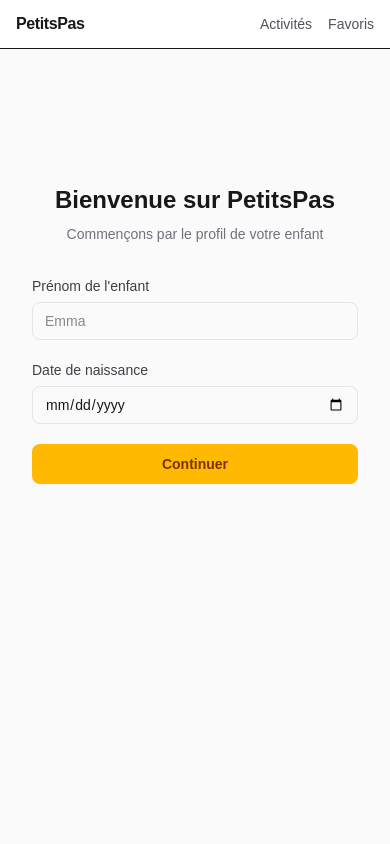
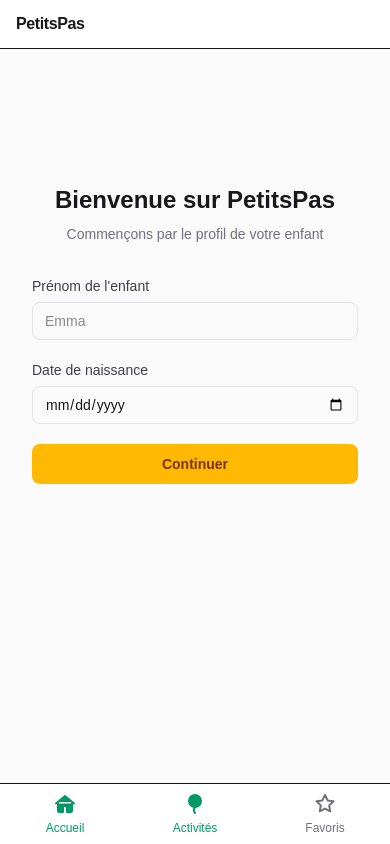
Before and after one commit to Wall-E75/petitpas, a Next.js app: page / in a window 390 px wide. Built offline with nearby package versions, Linux system fonts and the light colour scheme.

Commit message:
feat(layout): ajouter la bottom tab bar pour mobile
- créer BottomTabBar (Client Component, usePathname pour l'onglet actif)
- remplacer la nav du header par un header minimal (logo) + BottomTabBar en bas, visible uniquement sur mobile

```diff
--- a/src/app/(app)/layout.tsx
+++ b/src/app/(app)/layout.tsx
@@ -1,4 +1,5 @@
 import Link from 'next/link'
+import BottomTabBar from '@/shared/components/BottomTabBar'
 
 // Server Component (défaut Next.js) — pas de 'use client'.
 // Ce layout s'applique à toutes les pages du groupe de routes (app).
@@ -6,22 +7,22 @@ import Link from 'next/link'
 // app/(app)/page.tsx → route "/"
 // app/(app)/profil/page.tsx → route "/profil"
 //
-// Link reste utilisable ici sans 'use client' : c'est un composant fourni
-// par Next.js, pas un hook — il ne force pas ce layout à devenir client.
+// BottomTabBar est un Client Component (usePathname), mais l'imbriquer ici
+// ne force pas AppLayout à devenir client : seule la frontière déclarée par
+// 'use client' dans BottomTabBar.tsx bascule côté client.
 
 export default function AppLayout({ children }: { children: React.ReactNode }) {
   return (
     <div className="min-h-screen bg-zinc-50">
-      <header className="border-b bg-white px-4 py-3">
-        <div className="flex items-center justify-between">
-          <span className="font-semibold tracking-tight text-zinc-900">PetitsPas</span>
-          <nav className="flex gap-4 text-sm font-medium text-zinc-600">
-            <Link href="/" className="hover:text-zinc-900">Activités</Link>
-            <Link href="/favoris" className="hover:text-zinc-900">Favoris</Link>
-          </nav>
-        </div>
+      <header className="flex items-center justify-between border-b bg-white px-4 py-3">
+        <span className="font-semibold tracking-tight text-zinc-900">PetitsPas</span>
+        <nav className="hidden gap-4 text-sm font-medium text-zinc-600 md:flex">
+          <Link href="/" className="hover:text-zinc-900">Activités</Link>
+          <Link href="/favoris" className="hover:text-zinc-900">Favoris</Link>
+        </nav>
       </header>
-      <main className="mx-auto max-w-5xl px-4 py-8">{children}</main>
+      <main className="mx-auto max-w-5xl px-4 py-8 pb-24 md:pb-8">{children}</main>
+      <BottomTabBar />
     </div>
   )
 }
--- /dev/null
+++ b/src/shared/components/BottomTabBar.tsx
@@ -0,0 +1,102 @@
+'use client'
+
+import Link from 'next/link'
+import { usePathname } from 'next/navigation'
+
+// usePathname est un hook (utilise du state interne au routeur) : Next.js
+// interdit de l'appeler dans un Server Component. 'use client' déclare donc
+// cette frontière — c'est le point d'entrée client, comme pour FavoriteButton.
+
+interface NavItem {
+  href: string
+  label: string
+  icon: React.ComponentType<{ filled: boolean }>
+}
+
+const NAV_ITEMS: NavItem[] = [
+  { href: '/', label: 'Accueil', icon: HomeIcon },
+  { href: '/', label: 'Activités', icon: ActivityIcon },
+  { href: '/favoris', label: 'Favoris', icon: StarIcon },
+]
+
+export default function BottomTabBar() {
+  const pathname = usePathname()
+
+  return (
+    <nav
+      aria-label="Navigation principale"
+      className="fixed inset-x-0 bottom-0 z-10 flex border-t bg-white pb-[env(safe-area-inset-bottom)] md:hidden"
+    >
+      {NAV_ITEMS.map(item => {
+        const active = pathname === item.href
+        return (
+          <Link
+            key={item.label}
+            href={item.href}
+            aria-current={active ? 'page' : undefined}
+            className={`flex flex-1 flex-col items-center gap-1 py-2 text-xs font-medium transition-colors ${
+              active ? 'text-emerald-600' : 'text-zinc-500'
+            }`}
+          >
+            <item.icon filled={active} />
+            {item.label}
+          </Link>
+        )
+      })}
+    </nav>
+  )
+}
+
+function HomeIcon({ filled }: { filled: boolean }) {
+  return (
+    <svg
+      viewBox="0 0 24 24"
+      className="h-6 w-6"
+      fill={filled ? 'currentColor' : 'none'}
+      stroke="currentColor"
+      strokeWidth={2}
+      aria-hidden="true"
+    >
+      <path
+        strokeLinecap="round"
+        strokeLinejoin="round"
+        d="M3 11.5 12 4l9 7.5M5 10v9a1 1 0 0 0 1 1h4v-6h4v6h4a1 1 0 0 0 1-1v-9"
+      />
+    </svg>
+  )
+}
+
+function ActivityIcon({ filled }: { filled: boolean }) {
+  return (
+    <svg
+      viewBox="0 0 24 24"
+      className="h-6 w-6"
+      fill={filled ? 'currentColor' : 'none'}
+      stroke="currentColor"
+      strokeWidth={2}
+      aria-hidden="true"
+    >
+      <circle cx="12" cy="9" r="6" />
+      <path strokeLinecap="round" d="M12 15c-1.3 2.2-1.3 4.5 0 6" />
+    </svg>
+  )
+}
+
+function StarIcon({ filled }: { filled: boolean }) {
+  return (
+    <svg
+      viewBox="0 0 24 24"
+      className="h-6 w-6"
+      fill={filled ? 'currentColor' : 'none'}
+      stroke="currentColor"
+      strokeWidth={2}
+      aria-hidden="true"
+    >
+      <path
+        strokeLinecap="round"
+        strokeLinejoin="round"
+        d="m12 3 2.6 5.4 5.9.8-4.3 4.2 1 5.9L12 16.6l-5.2 2.7 1-5.9-4.3-4.2 5.9-.8L12 3z"
+      />
+    </svg>
+  )
+}
```
